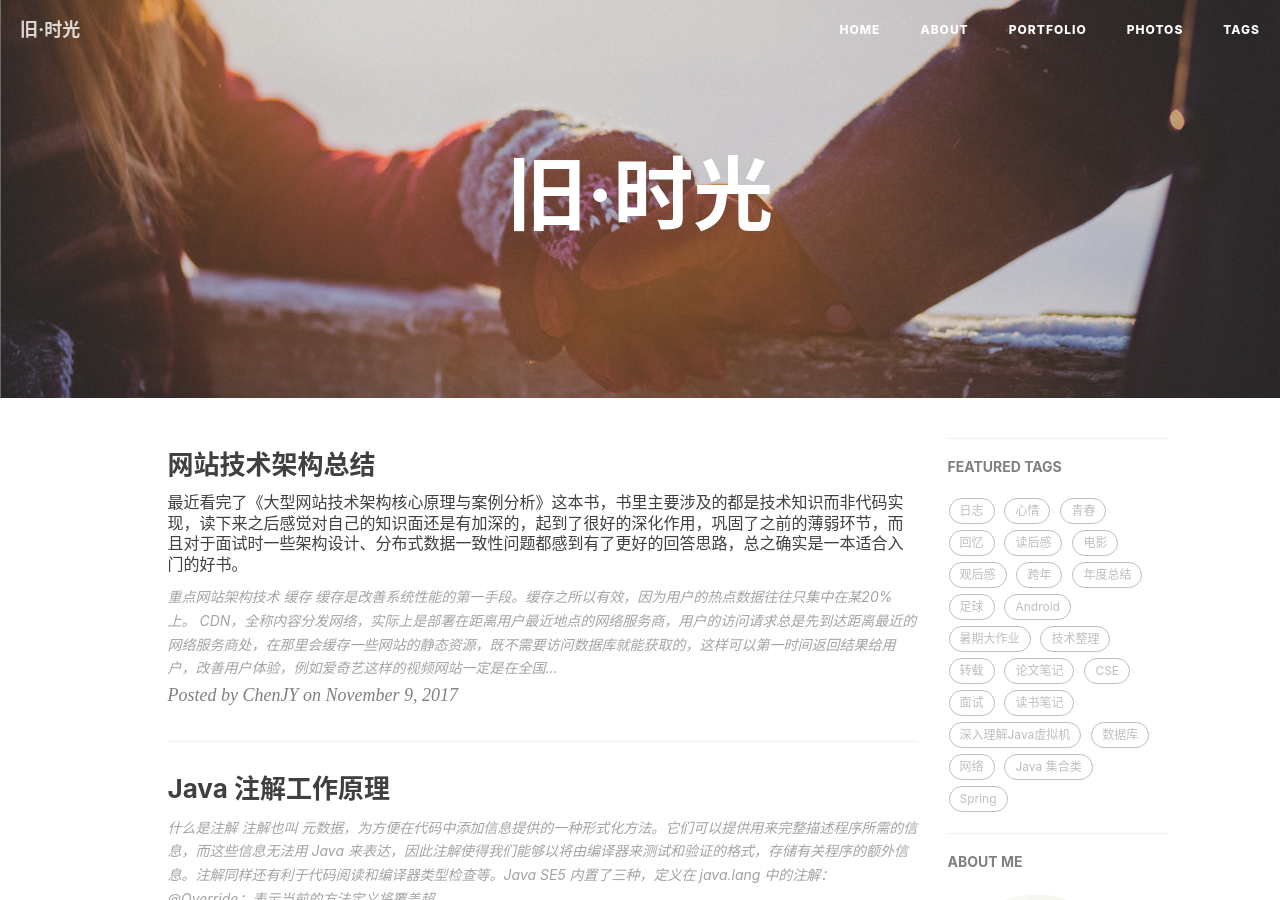
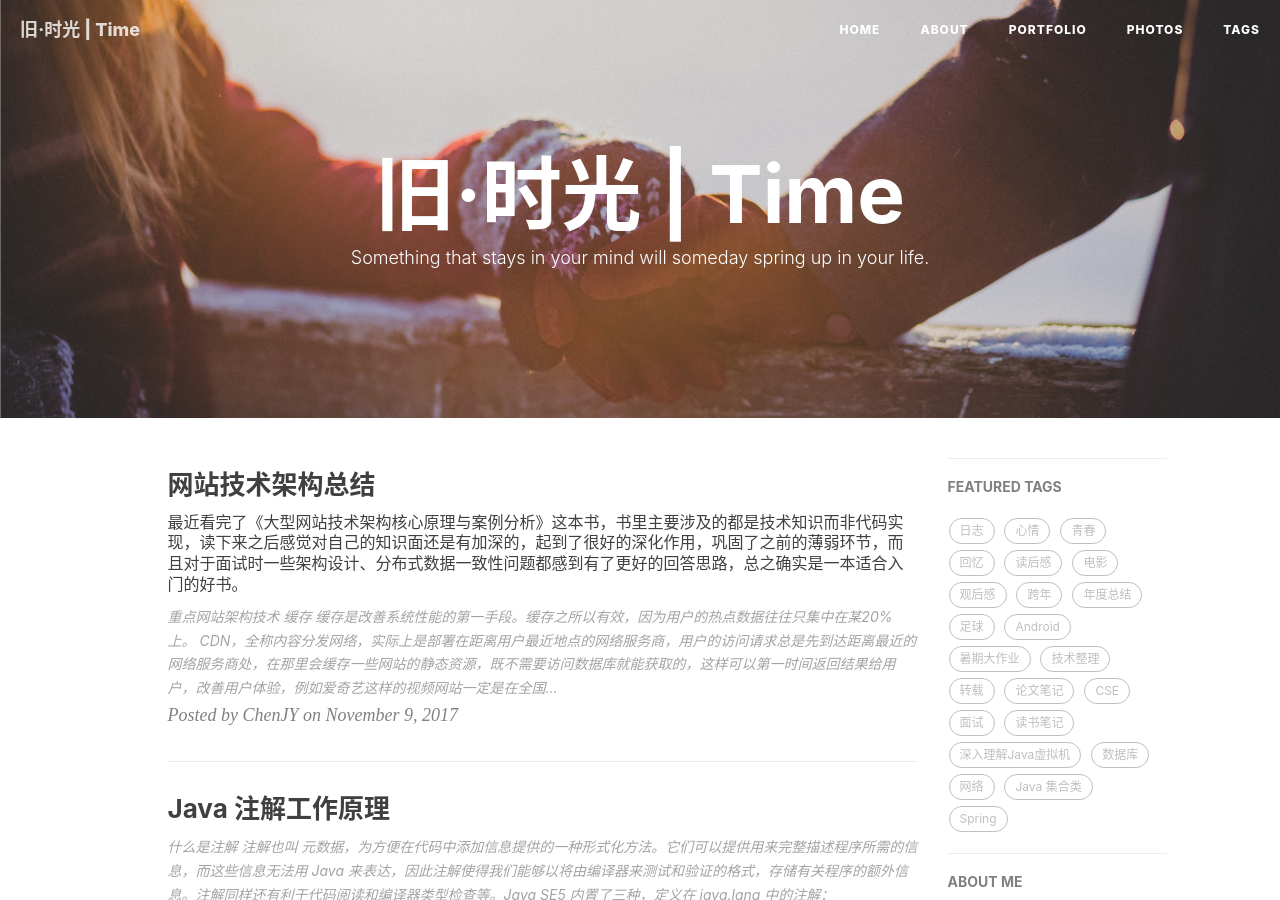
Before and after one commit to jiayangchen/jiayangchen.github.io, a Jekyll site: the page built from index.html, in a window 1280 px wide and 900 px high. Built offline with Jekyll 4.4.1, drawn with Linux system fonts in a browser that asks for light colours; nearby versions of some CDN libraries; the list of posts is cut into pages by our own code; comment, search, counter and statistics services are not loaded; some of the changed text lies outside the part shown.

Commit message:
update website title

```diff
--- a/_config.yml
+++ b/_config.yml
@@ -1,10 +1,10 @@
 # Site settings
-title: 旧·时光
+title: 旧·时光 | Time
 SEOTitle: 旧·时光 | 陈嘉扬's Blog
 header-img: img/bg1.jpg
 email: jiayangchen@sjtu.edu.cn
-description: "You know some birds are not meant to be caged, their feathers are just too bright."
-keyword: "jiayangchen,blog,博客, 个人网站, 互联网,软件,Android"
+description: "Something that stays in your mind will someday spring up in your life."
+keyword: "chenjiayang,主页,博客,Java,Redis,分布式,MySQL"
 url: "http://chenjiayang.me"              # your host, for absolute URL
 baseurl: ""                             # for example, '/blog' if your blog hosted on 'host/blog'
 
--- a/index.html
+++ b/index.html
@@ -1,6 +1,6 @@
 ---
 layout: page
-description:
+description: Something that stays in your mind will someday spring up in your life.
 ---
 
 <!--"Something that you cannot forget will someday springs up in your life."-->
```
